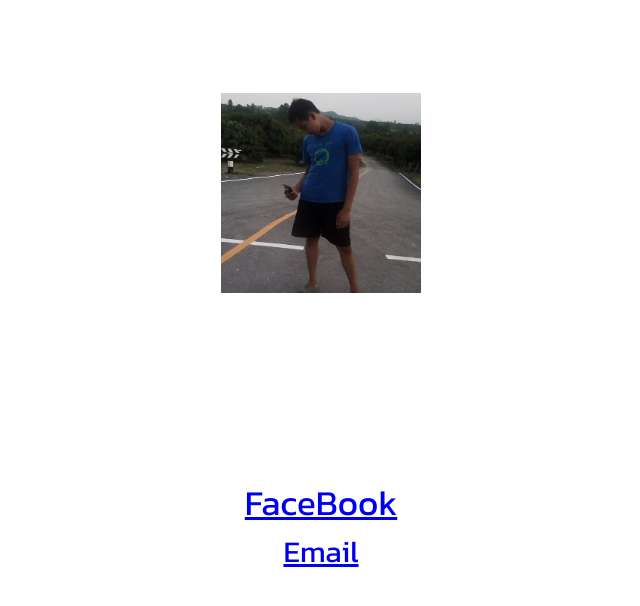
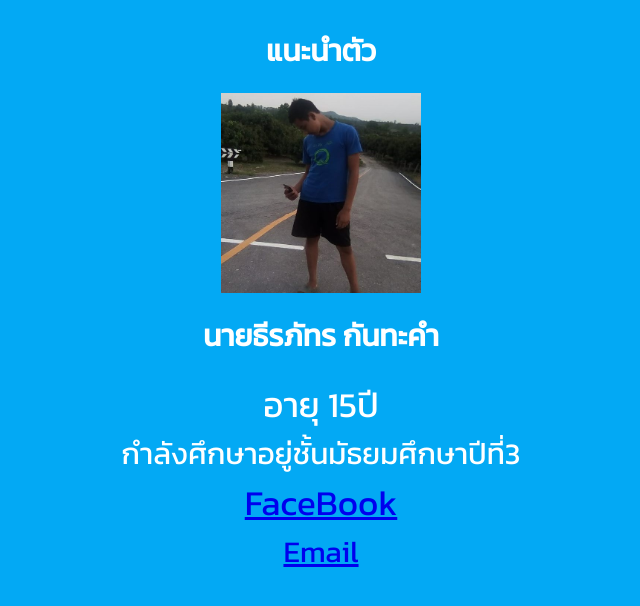
Before and after one commit to taothekiller/portfolio, a plain HTML site: page index.html in a window 1280 px wide. Shown: the whole page, without its empty margins (319-959 px from the left). Drawn offline with Linux system fonts and the light colour scheme.

Commit message:
fix eror css

```diff
--- a/css/style.css
+++ b/css/style.css
@@ -1,7 +1,7 @@
 body {
     margin: 0 auto;
     padding: 8px;
-    background-color: g#03A9F4;
+    background-color:#03A9F4;
     font-family: 'Kanit', sans-serif;
 }
 
```
